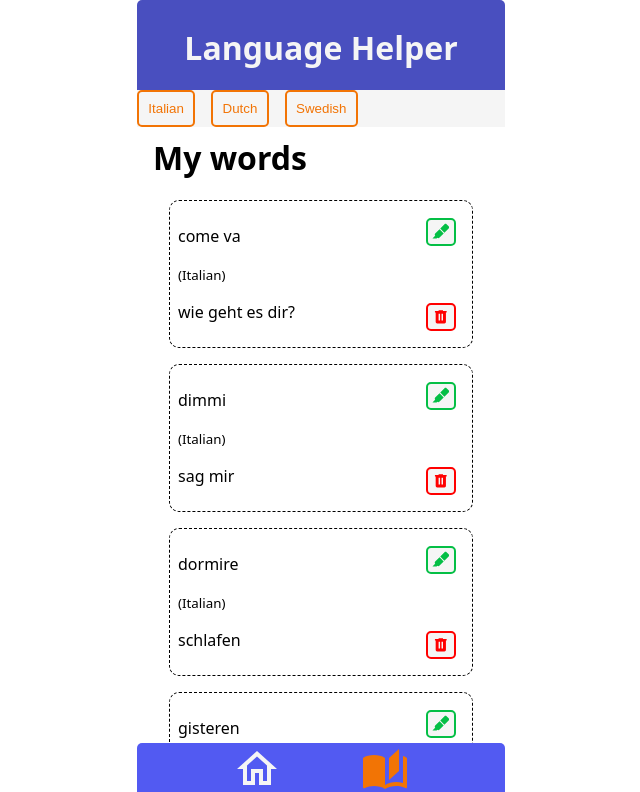
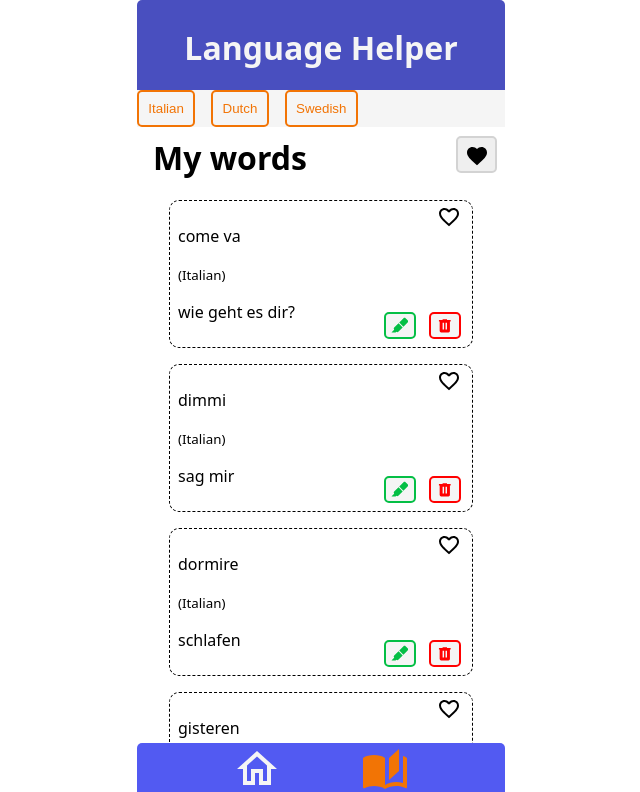
Before and after one commit to AstridOttmann/capstone-project, a Next.js app: page /words in a window 1280 px wide. Shown: the top 792 px of the page, without its empty margins (319-959 px from the left). Built offline with nearby package versions, Linux system fonts and the light colour scheme.

Commit message:
add favorite buttons and toggle function

```diff
--- /dev/null
+++ b/components/Button/DeleteButton.js
@@ -0,0 +1,10 @@
+import SVGIcon from "../Icons/SVGIcon";
+import StyledButton from "./StyledButton";
+
+export default function DeleteButton({ onDeleteEntry, id }) {
+  return (
+    <StyledButton type="delete" onClick={() => onDeleteEntry(id)}>
+      <SVGIcon variant="bin" width="1.1rem" color="red" aria-label="bin" />
+    </StyledButton>
+  );
+}
--- /dev/null
+++ b/components/Button/EditButton.js
@@ -0,0 +1,10 @@
+import StyledButton from "./StyledButton";
+import SVGIcon from "../Icons/SVGIcon";
+
+export default function EditButton({ onClick }) {
+  return (
+    <StyledButton type="edit" onClick={onClick}>
+      <SVGIcon variant="pencil" width="1.1rem" aria-label="pencil"></SVGIcon>
+    </StyledButton>
+  );
+}
--- /dev/null
+++ b/components/Button/FavoriteButton.js
@@ -0,0 +1,13 @@
+import StyledButton from "./StyledButton";
+import SVGIcon from "../Icons/SVGIcon";
+
+export default function FavoriteButton({ id, isFavorite, onToggleFavorite }) {
+  return (
+    <StyledButton type="favorite" onClick={() => onToggleFavorite(id)}>
+      <SVGIcon
+        variant={isFavorite ? "likeActive" : "like"}
+        width="1.5rem"
+      ></SVGIcon>
+    </StyledButton>
+  );
+}
--- a/components/Button/StyledButton.js
+++ b/components/Button/StyledButton.js
@@ -2,7 +2,6 @@ import styled, { css } from "styled-components";
 
 const StyledButton = styled.button`
   width: fit-content;
-  margin: 1em auto;
   padding: 0.7em;
   border-radius: 5px;
   border: none;
@@ -10,6 +9,7 @@ const StyledButton = styled.button`
   ${({ type }) => {
     if (type === "submit") {
       return css`
+        margin: 1em auto;
         background: #04bf45;
         color: whitesmoke;
         width: 10rem;
@@ -17,27 +17,26 @@ const StyledButton = styled.button`
     } else if (type === "delete") {
       return css`
         position: absolute;
-        right: 1rem;
-        bottom: 0.2rem;
+        right: 0.7rem;
+        bottom: 0.5rem;
         z-index: 0;
-        overflow: hidden;
         background: whitesmoke;
         color: red;
         padding: 0.2rem 0.2rem 0 0.2rem;
-        width: 30px;
+        width: 2rem;
         border: 2px solid red;
       `;
     } else if (type === "edit") {
       return css`
         position: absolute;
-        right: 1rem;
-        top: 0.2rem;
+        right: 3.5rem;
+        bottom: 0.5rem;
         z-index: 0;
         overflow: hidden;
         background: whitesmoke;
         color: #04bf45;
         padding: 0.2rem 0.2rem 0 0.2rem;
-        width: 30px;
+        width: 2rem;
         border: 2px solid #04bf45;
       `;
     } else if (type === "language") {
@@ -45,7 +44,6 @@ const StyledButton = styled.button`
         background: whitesmoke;
         color: #f27405;
         margin: 0;
-        width: fit-content;
         border: 2px solid #f27405;
       `;
     } else if (type === "language-selected") {
@@ -53,7 +51,6 @@ const StyledButton = styled.button`
         background: #f27405;
         color: whitesmoke;
         margin: 0;
-        width: fit-content;
         border: 2px solid #f27405;
       `;
     } else if (type === "discard") {
@@ -62,9 +59,25 @@ const StyledButton = styled.button`
         top: 1.7rem;
         right: 0.5rem;
         padding: 0.4rem 0.4rem 0 0.4rem;
-        color: #f27405
-        width: fit-content;
+        color: #f27405;
         border: 2px solid #f27405;
+      `;
+    } else if (type === "favorite") {
+      return css`
+        position: absolute;
+        right: 0.7rem;
+        top: 0.2rem;
+        padding: 0;
+        background: none;
+        margin: 0;
+      `;
+    } else if (type === "nav-favorite") {
+      return css`
+        position: absolute;
+        top: 3.5rem;
+        right: 0.5rem;
+        padding: 0.4rem 0.4rem 0 0.4rem;
+        border: 2px solid lightgrey;
       `;
     }
   }}
--- a/components/Form/index.js
+++ b/components/Form/index.js
@@ -46,7 +46,7 @@ export default function Form({
           name="word"
           required
           defaultValue={isEditMode ? entry.word : ""}
-          pattern="^[^\sa0-9].*$"
+          pattern="^[^\s0-9].*$"
           maxLength="30"
           onChange={!isEditMode ? onFirstInput : () => {}}
         />
--- a/components/Icons/SVGIcon.js
+++ b/components/Icons/SVGIcon.js
@@ -31,14 +31,17 @@ export const paths = {
     path: "M16.5 8C14 8 12 10 12 12.5S14 17 16.5 17 21 15 21 12.5 19 8 16.5 8M16.5 15.5C14.8 15.5 13.5 14.2 13.5 12.5C13.5 11.9 13.7 11.4 13.9 11L18 15.1C17.6 15.3 17.1 15.5 16.5 15.5M19.1 14L15 9.9C15.4 9.6 15.9 9.5 16.5 9.5C18.2 9.5 19.5 10.8 19.5 12.5C19.5 13.1 19.3 13.6 19.1 14M12.1 7.7L10.6 6.2L13.9 2.9C14.5 2.3 15.4 2.3 16 2.9L18.2 5C18.6 5.4 18.7 5.8 18.6 6.3C18 6.1 17.3 6 16.6 6C14.8 6 13.3 6.7 12.1 7.7M10.5 14.9L9 16.3C8.4 16.9 7.5 16.9 6.9 16.3L6.2 17H2L4.8 14.2C4.2 13.6 4.2 12.7 4.8 12.1L9.5 7.4L11.1 9C10.4 10 10 11.2 10 12.5C10 13.3 10.2 14.1 10.5 14.9Z",
     viewbox: "0 0 24 24",
   },
+  like: {
+    path: "M12.1,18.55L12,18.65L11.89,18.55C7.14,14.24 4,11.39 4,8.5C4,6.5 5.5,5 7.5,5C9.04,5 10.54,6 11.07,7.36H12.93C13.46,6 14.96,5 16.5,5C18.5,5 20,6.5 20,8.5C20,11.39 16.86,14.24 12.1,18.55M16.5,3C14.76,3 13.09,3.81 12,5.08C10.91,3.81 9.24,3 7.5,3C4.42,3 2,5.41 2,8.5C2,12.27 5.4,15.36 10.55,20.03L12,21.35L13.45,20.03C18.6,15.36 22,12.27 22,8.5C22,5.41 19.58,3 16.5,3Z",
+    viewbox: "0 0 24 24",
+  },
+  likeActive: {
+    path: "M12,21.35L10.55,20.03C5.4,15.36 2,12.27 2,8.5C2,5.41 4.42,3 7.5,3C9.24,3 10.91,3.81 12,5.08C13.09,3.81 14.76,3 16.5,3C19.58,3 22,5.41 22,8.5C22,12.27 18.6,15.36 13.45,20.03L12,21.35Z",
+    viewbox: "0 0 24 24",
+  },
 };
 
-export default function SVGIcon({
-  variant,
-  width,
-  transform,
-  color = "currentColor",
-}) {
+export default function SVGIcon({ variant, width, color = "currentColor" }) {
   return (
     <svg
       viewBox={paths[variant].viewbox}
--- a/pages/words/index.js
+++ b/pages/words/index.js
@@ -10,13 +10,46 @@ import Form from "@/components/Form";
 import { useRouter } from "next/router";
 import ToastMessage from "@/components/ToastMessage";
 import styled from "styled-components";
+import FavoriteButton from "@/components/Button/FavoriteButton";
+import EditButton from "@/components/Button/EditButton";
+import DeleteButton from "@/components/Button/DeleteButton";
 
-export default function WordsPage() {
-  const [toast, setToast] = useState("");
-
+export default function WordsPage({ isFavorite }) {
   const [translationList, setTranslationList] = useAtom(globalTranslations);
   const [selectedLanguage, setSelectedLanguage] = useState("");
   const router = useRouter();
+  const { id } = router.query;
+
+  const [toast, setToast] = useState("");
+
+  const [favoriteFilter, setFavoriteFilter] = useState("all");
+
+  function handleToggleFavorite(id) {
+    setTranslationList(
+      translationList.map((translation) =>
+        translation.id === id
+          ? { ...translation, isFavorite: !translation.isFavorite }
+          : translation
+      )
+    );
+  }
+
+  // function checkFavorites(favorites, id) {
+  //   return favorites.filter((favorite) => favorite.id === id);
+  // }
+  // console.log("id", id);
+  // const isFaved = checkFavorites(favorites, id);
+  // console.log("isFav", isFaved);
+
+  // function handleFavorites(id) {
+  //   if (isFaved) {
+  //     setFavorites(favorites.filter((favorite) => favorite.id !== id));
+  //   } else {
+  //     setFavorites([...favorites, id]);
+  //   }
+  // }
+  // console.log("Fav", favorites);
+  // console.log("favorites.id", favorites.id);
 
   // filter for array only selected languages
   const usedLanguagesWithDublicates = translationList.map((language) => {
@@ -65,36 +98,31 @@ export default function WordsPage() {
         onLanguageSelection={handleLanguageSelection}
       />
       <StyledTitle>My words</StyledTitle>
+      <StyledButton type="nav-favorite">
+        <SVGIcon variant="likeActive" width="1.5rem"></SVGIcon>
+      </StyledButton>
       <ToastMessage toast={toast} />
       <StyledList>
         {filteredTranslations.map((translation) => (
-          <ListEntry key={translation.id}>
+          <ListEntry
+            key={translation.id}
+            id={translation.id}
+            isFavorite={translation.isFavorite}
+          >
+            <FavoriteButton
+              id={translation.id}
+              isFavorite={translation.isFavorite}
+              onToggleFavorite={handleToggleFavorite}
+            />
             <p>{translation.word}</p>
             {!selectedLanguage ? <small>({translation.language})</small> : ""}
             <p>{translation.translated}</p>
-            <StyledButton
-              type="edit"
-              onClick={() => {
-                router.push(`/words/${translation.id}`);
-              }}
-            >
-              <SVGIcon
-                variant="pencil"
-                width="1.1rem"
-                aria-label="pencil"
-              ></SVGIcon>
-            </StyledButton>
-            <StyledButton
-              type="delete"
-              onClick={() => handleDeleteEntry(translation.id)}
-            >
-              <SVGIcon
-                variant="bin"
-                width="1.1rem"
-                color="red"
-                aria-label="bin"
-              />
-            </StyledButton>
+            <EditButton
+              onClick={() => router.push(`/words/${translation.id}`)}
+            />
+            <DeleteButton
+              onDeleteEntry={() => handleDeleteEntry(translation.id)}
+            />
           </ListEntry>
         ))}
       </StyledList>
@@ -105,3 +133,12 @@ export default function WordsPage() {
 const StyledTitle = styled.h1`
   margin-top: 3rem;
 `;
+
+{
+  /* <StyledButton type="favorite" onClick={() => handleToggleFavorite}>
+              <SVGIcon
+                variant={isFavorite ? "likeActive" : "like"}
+                width="1.5rem"
+              ></SVGIcon>
+            </StyledButton> */
+}
```
Also changed, not shown: components/Icons/StyledSvg.js (+10 -0 lines).
